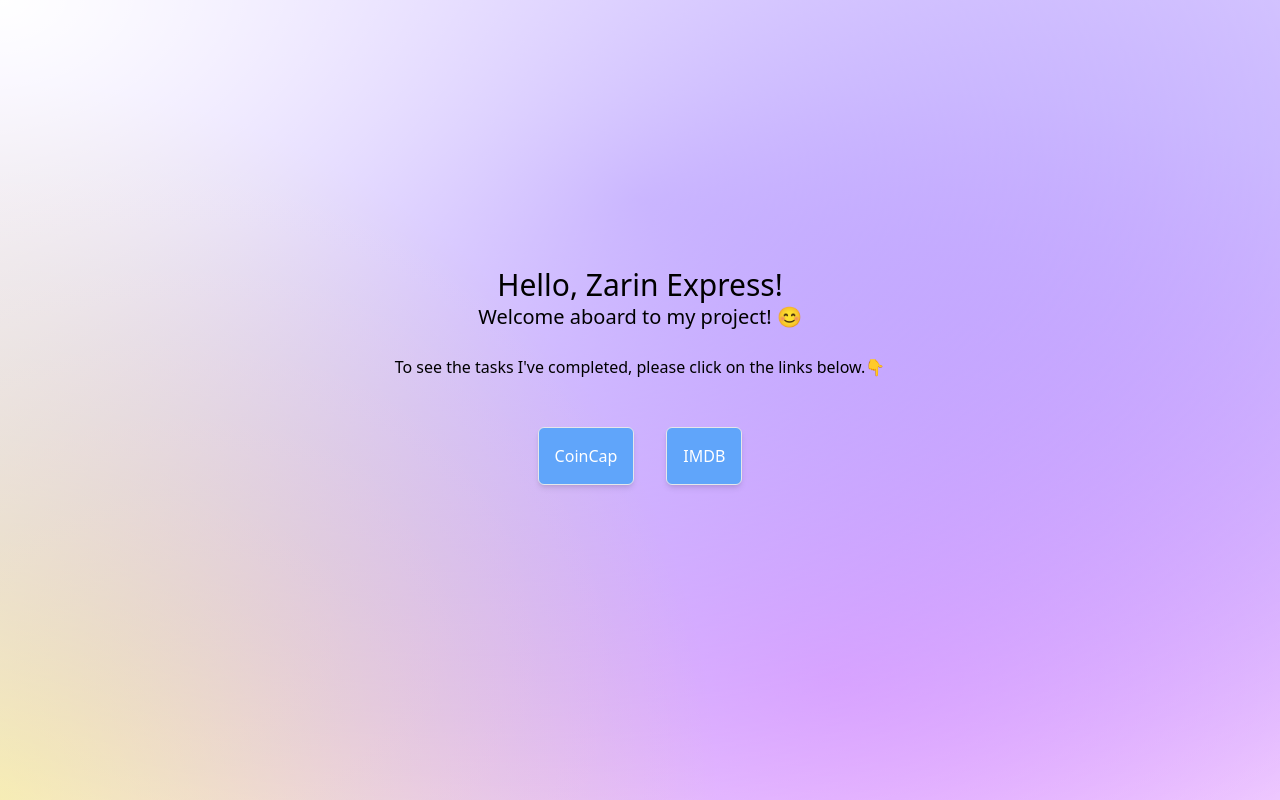
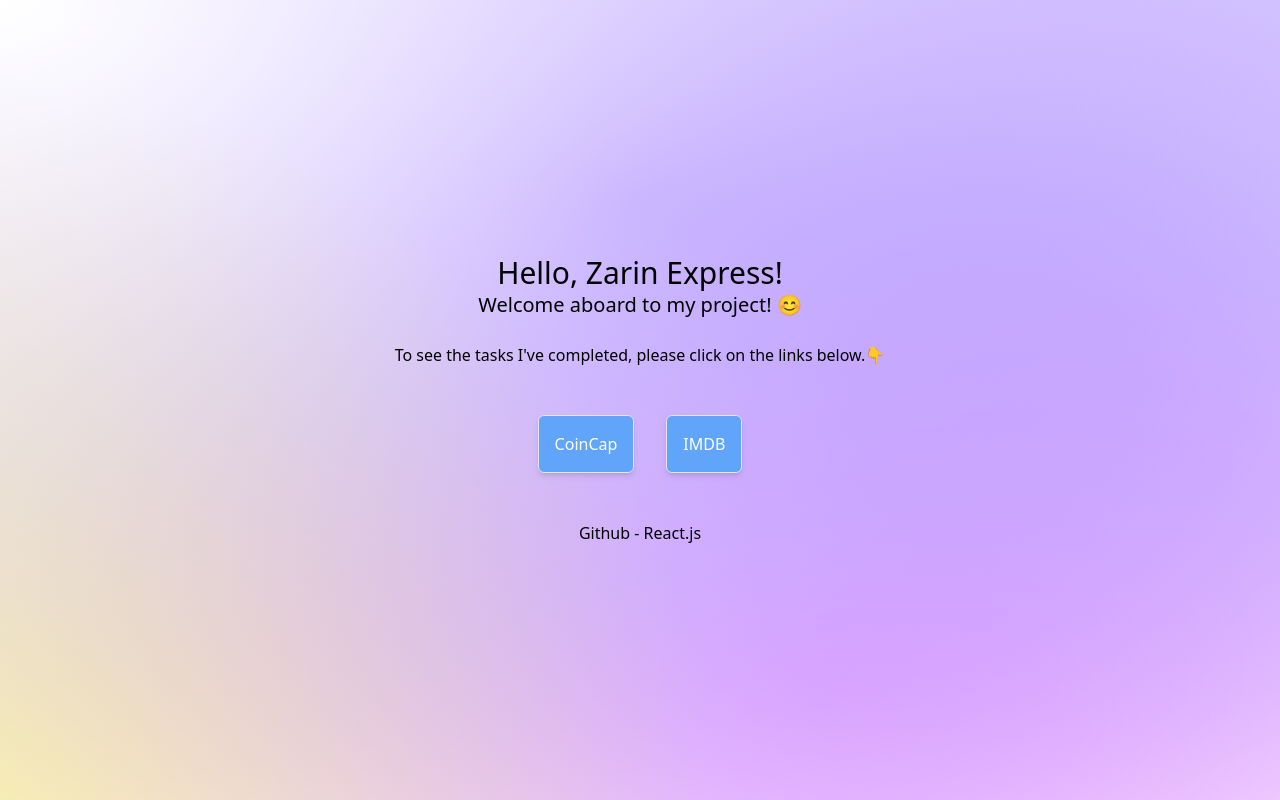
Before and after one commit to cherryDevloper/Zarin-React-Test, a React (Vite) app: page / in a window 1280 px wide. Built offline with nearby package versions, Linux system fonts and the light colour scheme.

Commit message:
added github link

```diff
--- a/src/pages/home/index.tsx
+++ b/src/pages/home/index.tsx
@@ -25,6 +25,9 @@
           IMDB
         </Link>
       </div>
+      <Link to="https://github.com/cherryDevloper/Zarin-React-Test" replace>
+        Github - React.js
+      </Link>
     </GlassMorphismBackground>
   );
 }
```
